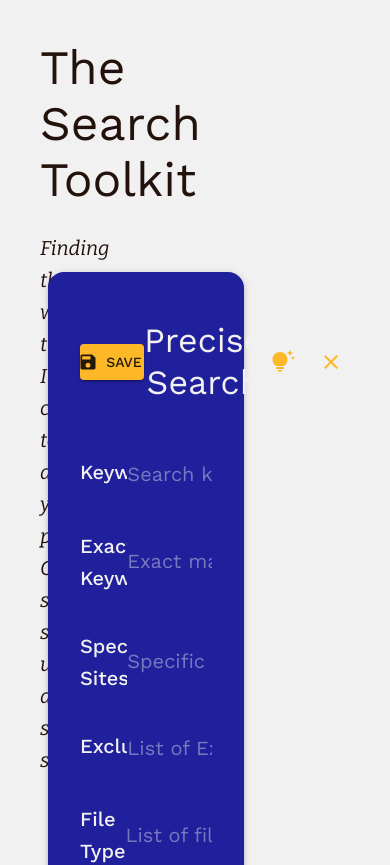
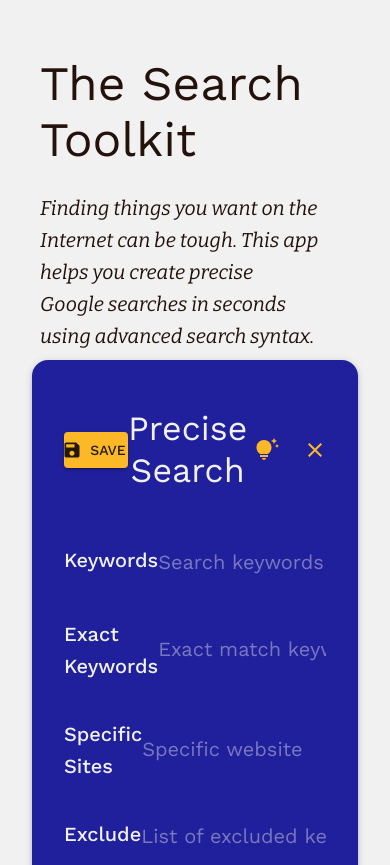
Before and after one commit to robertchenbao/the-search-toolkit, a React (Create React App) app: page / in a window 390 px wide. Shown: the top 865 px of the page. Built offline with nearby package versions, Linux system fonts and the light colour scheme.

Commit message:
Add mobile friendly designs

```diff
--- a/src/App.js
+++ b/src/App.js
@@ -183,7 +183,7 @@ function App() {
                                         item["key"].slice(
                                             item["key"].lastIndexOf("_") + 1
                                         )
-                                    ).format("MMM DD, h:m A")}`}
+                                    ).format("MMM DD, h:mm A")}`}
                                 />
                             </ListItemButton>
                         </ListItem>
@@ -216,14 +216,15 @@ function App() {
             >
                 <Box
                     sx={{
-                        width: "40%",
+                        width: { xs: "100%", md: "40%" },
                         display: "flex",
                         flexDirection: "column",
+                        marginY: { xs: "24px", md: "0px" },
                     }}
                 >
                     <Box
                         sx={{
-                            height: "240px",
+                            maxHeight: { xs: "280px", md: "260px" },
                             paddingX: "8px",
                         }}
                     >
@@ -232,7 +233,6 @@ function App() {
                             sx={{
                                 width: "100%",
                                 textAlign: "left",
-                                marginY: "8px",
                             }}
                         >
                             The Search Toolkit
@@ -257,6 +257,7 @@ function App() {
                     </Box>
                     <Box
                         sx={{
+                            marginY: "32px",
                             paddingX: "8px",
                             display: { md: "flex", xs: "none" },
                             flexDirection: "column",
@@ -283,8 +284,7 @@ function App() {
                 <Paper
                     sx={{
                         padding: "32px",
-                        marginX: "16px",
-                        width: "60%",
+                        width: { xs: "100%", md: "60%" },
                         backgroundColor: themeOptions.palette.primary.main,
                         borderRadius: "16px",
                     }}
@@ -389,7 +389,7 @@ function App() {
                                 Specific Sites
                             </Typography>
                             <InputBase
-                                placeholder="Specific website (Optional)"
+                                placeholder="Specific website"
                                 sx={formInputStyles}
                                 type="text"
                                 name="siteName"
@@ -403,7 +403,7 @@ function App() {
                                 Exclude
                             </Typography>
                             <InputBase
-                                placeholder="List of Excluded Keywords (Optional)"
+                                placeholder="List of excluded keywords"
                                 sx={formInputStyles}
                                 type="text"
                                 name="excludedKeywords"
@@ -418,7 +418,7 @@ function App() {
                                 File Type
                             </Typography>
                             <InputBase
-                                placeholder="List of file types (Optional)"
+                                placeholder="List of file types"
                                 sx={formInputStyles}
                                 type="text"
                                 name="fileType"
```
